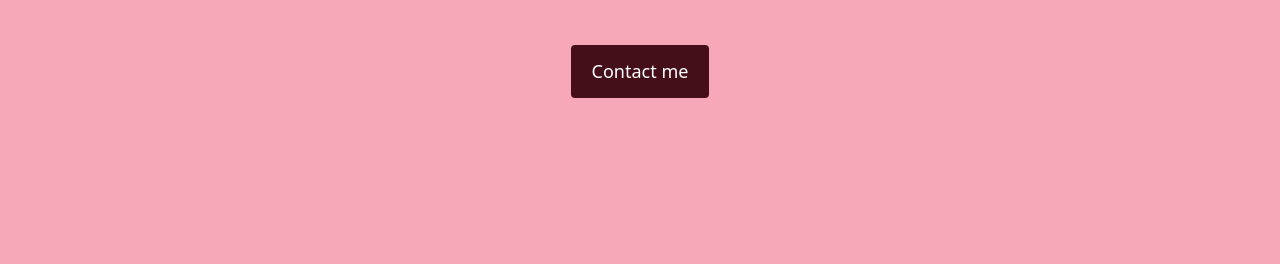
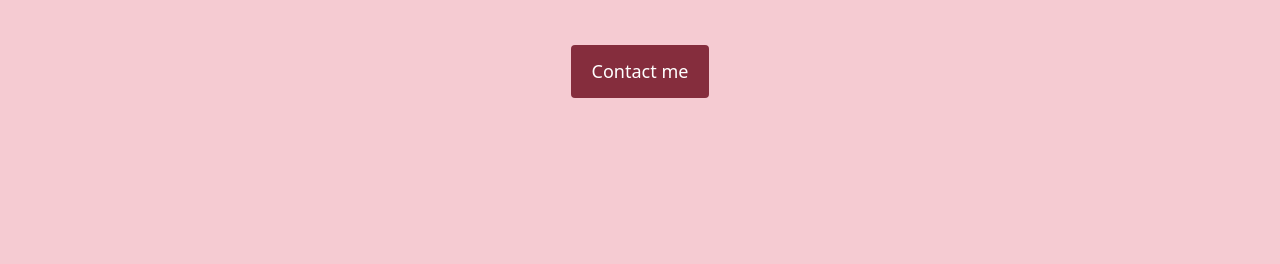
Before and after one commit to mimmuv/Miriro-Project-Management-Portfolio, a plain HTML site: page index.html in a window 1280 px wide. Shown: the part 388-652 px from the top of the page. Drawn offline with nearby package versions, Linux system fonts and the light colour scheme.

Commit message:
updated portfolio css

```diff
--- a/styles/portfolio.css
+++ b/styles/portfolio.css
@@ -24,7 +24,7 @@ p {
   font-weight: normal;
 }
 .hero {
-  background: #f6a8b8;
+  background: #f5cbd2;
   text-align: center;
   padding: 160px 20px;
 }
@@ -42,7 +42,7 @@ p {
 }
 .btn-styling {
   color: white;
-  background-color: #440f19;
+  background-color: #852d3d;
   border-radius: 4px;
   font-size: 18px;
   line-height: 27px;
```
